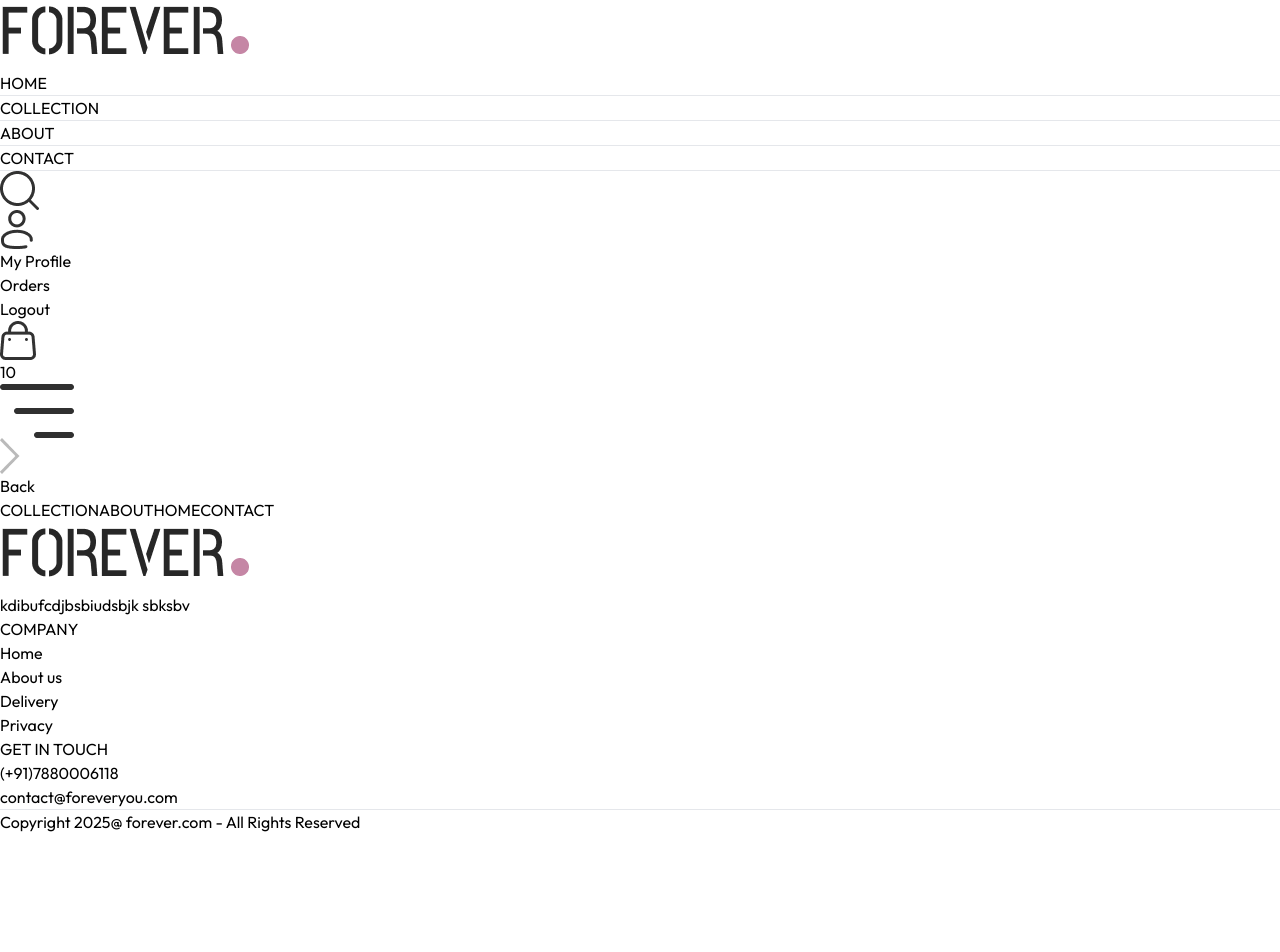
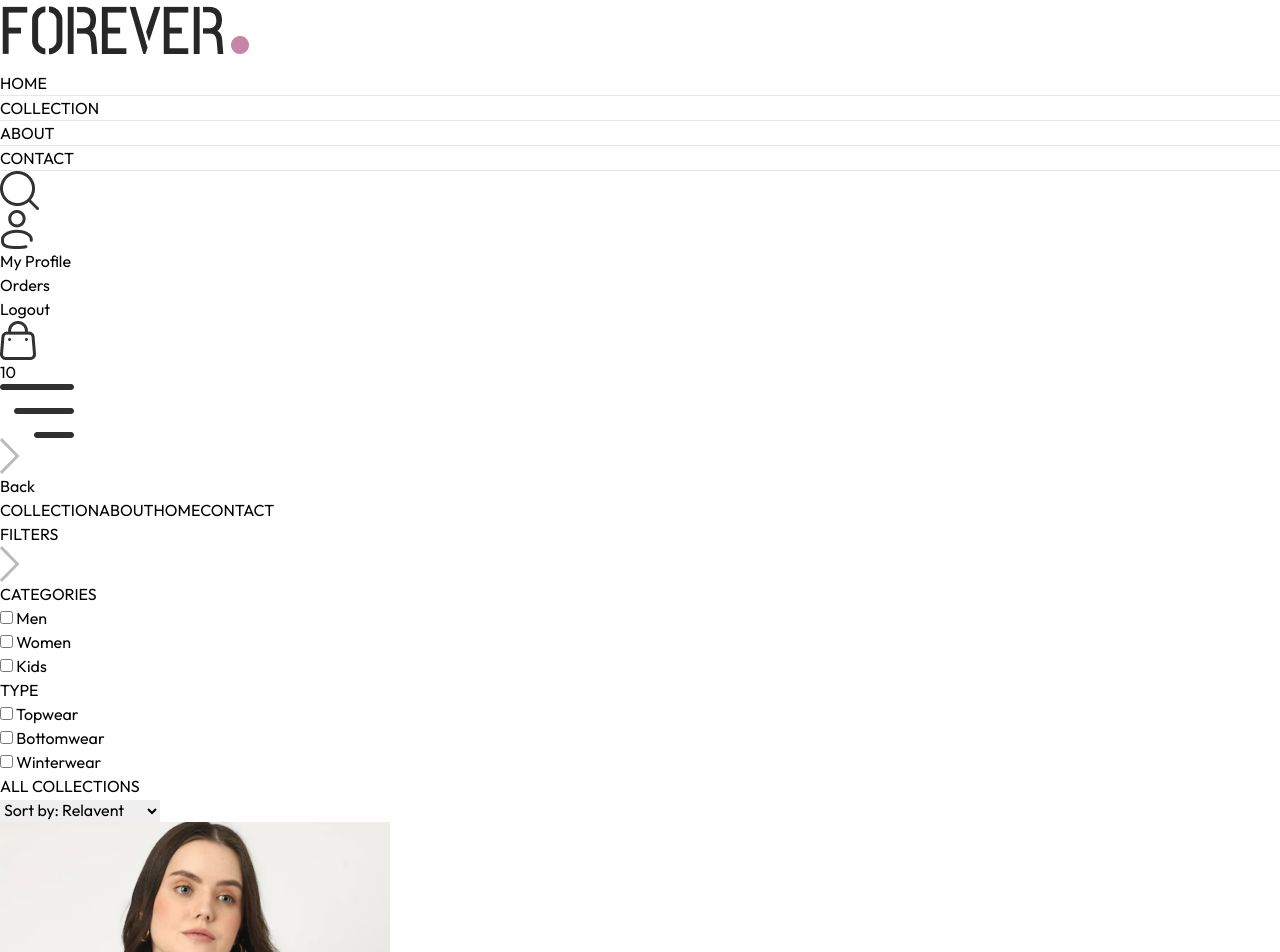
Before and after one commit to JayaantKumar/AmyFashion, a React (Vite) app in the folder frontend/: page /collection in a window 1280 px wide. Shown: the top 952 px of the page. Before the commit the page ends 834 px from the top, so only its background shows below. Built offline with nearby package versions, Linux system fonts and the light colour scheme.

Commit message:
added all the functions in collection.jsx

```diff
--- a/frontend/src/pages/Collection.jsx
+++ b/frontend/src/pages/Collection.jsx
@@ -1,11 +1,146 @@
-import React from 'react'
+import React, { useContext, useEffect, useState } from 'react';
+import { ShopContext } from '../context/ShopContext';
+import { assets } from '../assets/assets';
+import Title from '../components/Title';
+import ProductItem from '../components/ProductItem';
+import { use } from 'react';
 
 const Collection = () => {
+  const { products } = useContext(ShopContext);
+  const [showFilter, setShowFilter] = useState(false);
+  const [filterProducts, setFilterProducts] = useState([]);
+  const [category,setCategory] = useState([]);
+  const [subCategory, setSubCategory] = useState([]);
+  const [sortType, setSortType] = useState('relevant')
+
+  const toggleCategory = (e) => {
+    const value = e.target.value; // Get the value of the checkbox
+    if (category.includes(value)) {
+      setCategory((prev) => prev.filter((item) => item !== value)); // Remove if already present
+    } else {
+      setCategory((prev) => [...prev, value]); // Add if not present
+    }
+  };
+
+  const toggleSubCategory = (e) => {
+    const value = e.target.value;
+    if(subCategory.includes(value)){
+      setSubCategory((prev) => prev.filter((item) => item !== value));
+    }
+    else{
+      setSubCategory((prev) => [...prev, value]);
+    }
+  }
+
+  /* Filters funsction */
+  const applyFilter = () => {
+
+    let productsCopy = products.slice();
+
+    if(category.length > 0){
+      productsCopy = productsCopy.filter(item => category.includes(item.category));
+    }
+
+    if(subCategory.length > 0){
+      productsCopy = productsCopy.filter(item => subCategory.includes(item.subCategory));
+    }
+    setFilterProducts(productsCopy)
+  }
+
+  const sortProducts = () => {
+
+    let fpCopy = filterProducts.slice();
+
+    switch (sortType){
+      case 'low-high':
+        setFilterProducts(fpCopy.sort((a,b)=>(a.price - b.price)));
+        break;
+
+      case 'high-low':
+        setFilterProducts(fpCopy.sort((a,b)=>(b.price - a.price)));
+        break;
+
+      default:
+        applyFilter();
+        break;
+    }
+  }
+
+  /* Used for applying filters */
+  useEffect(() => {
+    applyFilter();
+  }, [category, subCategory])
+
+  useEffect(() => {
+    sortProducts();
+  },[sortType])
+
   return (
-    <div>
+    <div className="flex flex-col sm:flex-row gap-1 sm:gap-10 pt-10 border-t">
+      {/* Filter Options */}
+      <div className="min-w-60">
+        <p onClick={()=>setShowFilter(!showFilter)}
+          className="my-2 text-xl flex items-center cursor-pointer gap-2">FILTERS
+          <img className={`h-3 sm:hidden ${showFilter ? 'rotate-90' : ''}`} src={assets.dropdown_icon} alt='' />
+        </p>
 
+        {/* Category Filter */}
+        <div className={`border border-gray-300 pl-5 py-3 mt-6 ${showFilter ? '' : 'hidden'} sm:block`}>
+          <p className="mb-3 text-sm font-medium">CATEGORIES</p>
+          <div className="flex flex-col gap-2 text-sm font-light text-gray-700">
+            <p className="flex gap-2">
+              <input className="w-3" type="checkbox" value={'Men'} onChange={toggleCategory} /> Men
+            </p>
+            <p className="flex gap-2">
+              <input className="w-3" type="checkbox" value={'Women'} onChange={toggleCategory} /> Women
+            </p>
+            <p className="flex gap-2">
+              <input className="w-3" type="checkbox" value={'Kids'} onChange={toggleCategory} /> Kids
+            </p>
+          </div>
+        </div>
+
+        {/* Sub Category Filter */}
+        <div className={`border border-gray-300 pl-5 py-3 my-5 ${showFilter ? '' : 'hidden'} sm:block`}>
+          <p className="mb-3 text-sm font-medium">TYPE</p>
+          <div className="flex flex-col gap-2 text-sm font-light text-gray-700">
+            <p className="flex gap-2">
+              <input className="w-3" type="checkbox" value={'Topwear'}  onChange={toggleSubCategory}/> Topwear
+            </p>
+            <p className="flex gap-2">
+              <input className="w-3" type="checkbox" value={'Bottomwear'} onChange={toggleSubCategory} /> Bottomwear
+            </p>
+            <p className="flex gap-2">
+              <input className="w-3" type="checkbox" value={'Winterwear'} onChange={toggleSubCategory} /> Winterwear
+            </p>
+          </div>
+        </div>
+      </div>
+
+      {/* Right side */}
+
+      <div className=' flex-1'>
+        <div className=' flex justify-between text-base sm:text-2xl mb-4'>
+              <Title text1={'ALL'} text2={'COLLECTIONS'} />
+              {/* Prodcut Sort */}
+              <select onChange={(e)=>setSortType(e.target.value)} className=' border-2 border-gray-300 text-sm px-2'>
+                <option value='relavent' >Sort by: Relavent</option>
+                <option value='low-high' >Sort by: Low to high</option>
+                <option value='high-low' >Sort by: High to low</option>
+              </select>
+        </div>
+
+        {/* Map Products */}
+        <div className=' grid grid-cols-2 md:grid-cols-3 lg:grid-cols-4 gap-4 gap-y-6'>
+        {
+          filterProducts.map((item, index)=>(
+            <ProductItem key={index} name={item.name} id={item._id} price={item.price} image={item.image}/>
+          ))
+        }
+        </div>
+      </div>
     </div>
-  )
-}
+  );
+};
 
-export default Collection
+export default Collection;
```
